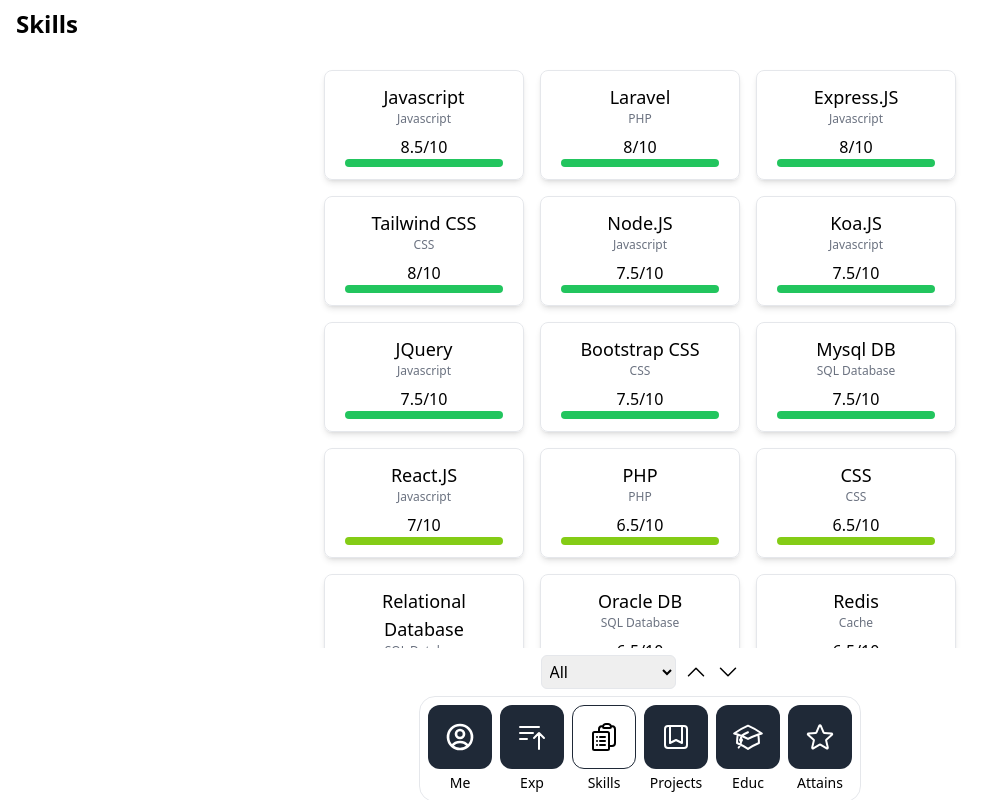
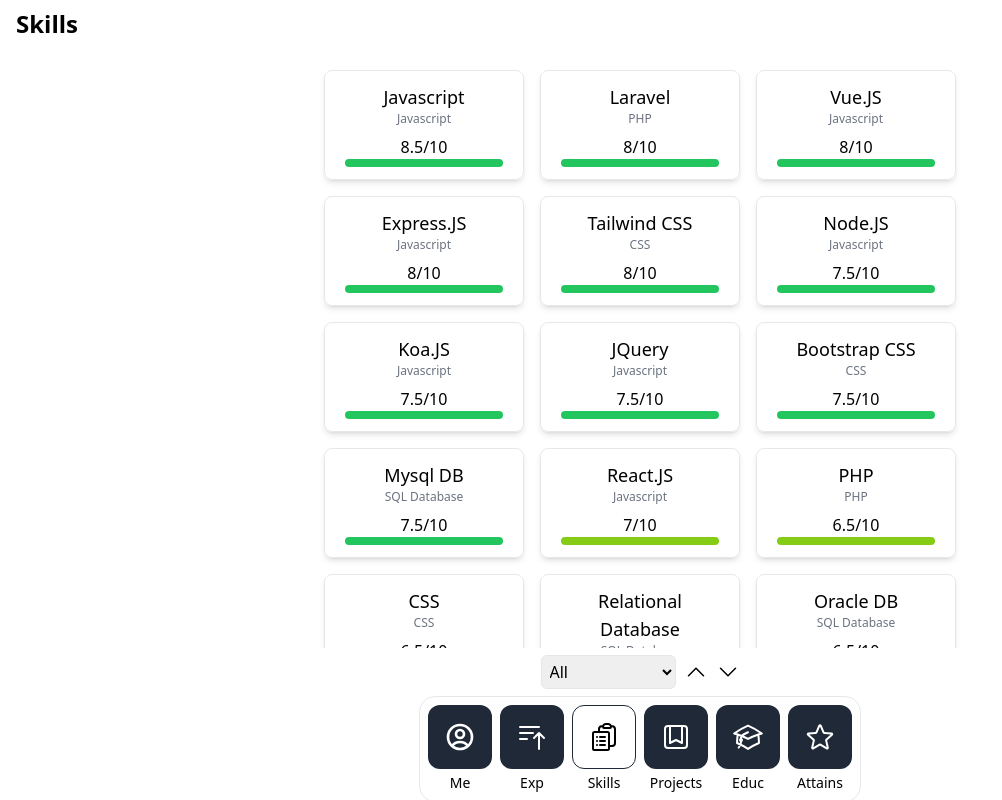
Before and after one commit to taler-hash/portfolio, a Vue app: page /skills in a window 1280 px wide. Shown: the whole page, without its empty margins (0-1002 px from the left). Built offline with nearby package versions, Linux system fonts and the light colour scheme.

Commit message:
added vue on skills

```diff
--- a/src/pages/Skills.vue
+++ b/src/pages/Skills.vue
@@ -68,6 +68,11 @@
         {
           name: 'Typescript',
           rate: 5,
+          language: 'Javascript'
+        },
+        {
+          name: 'Vue.JS',
+          rate: 8,
           language: 'Javascript'
         },
         {
```
